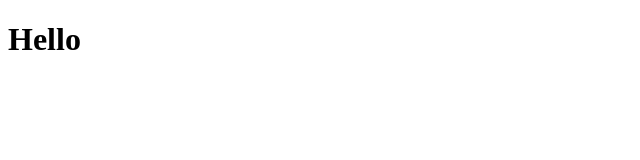
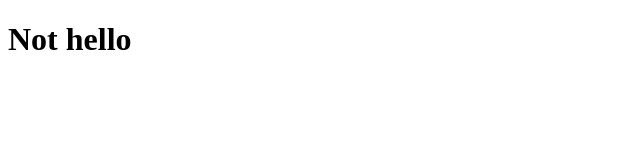
Before and after one commit to Dourdox5/PROJECT-ANIMALS, a plain HTML site: page index.html in a window 1280 px wide. Shown: the whole page, without its empty margins (0-640 px from the left). Drawn offline with Linux system fonts and the light colour scheme.

Commit message:
second fix

```diff
--- a/index.html
+++ b/index.html
@@ -6,6 +6,6 @@
     <title>Document</title>
 </head>
 <body>
-    <h1>Hello</h1>
+    <h1>Not hello</h1>
 </body>
 </html>
```
